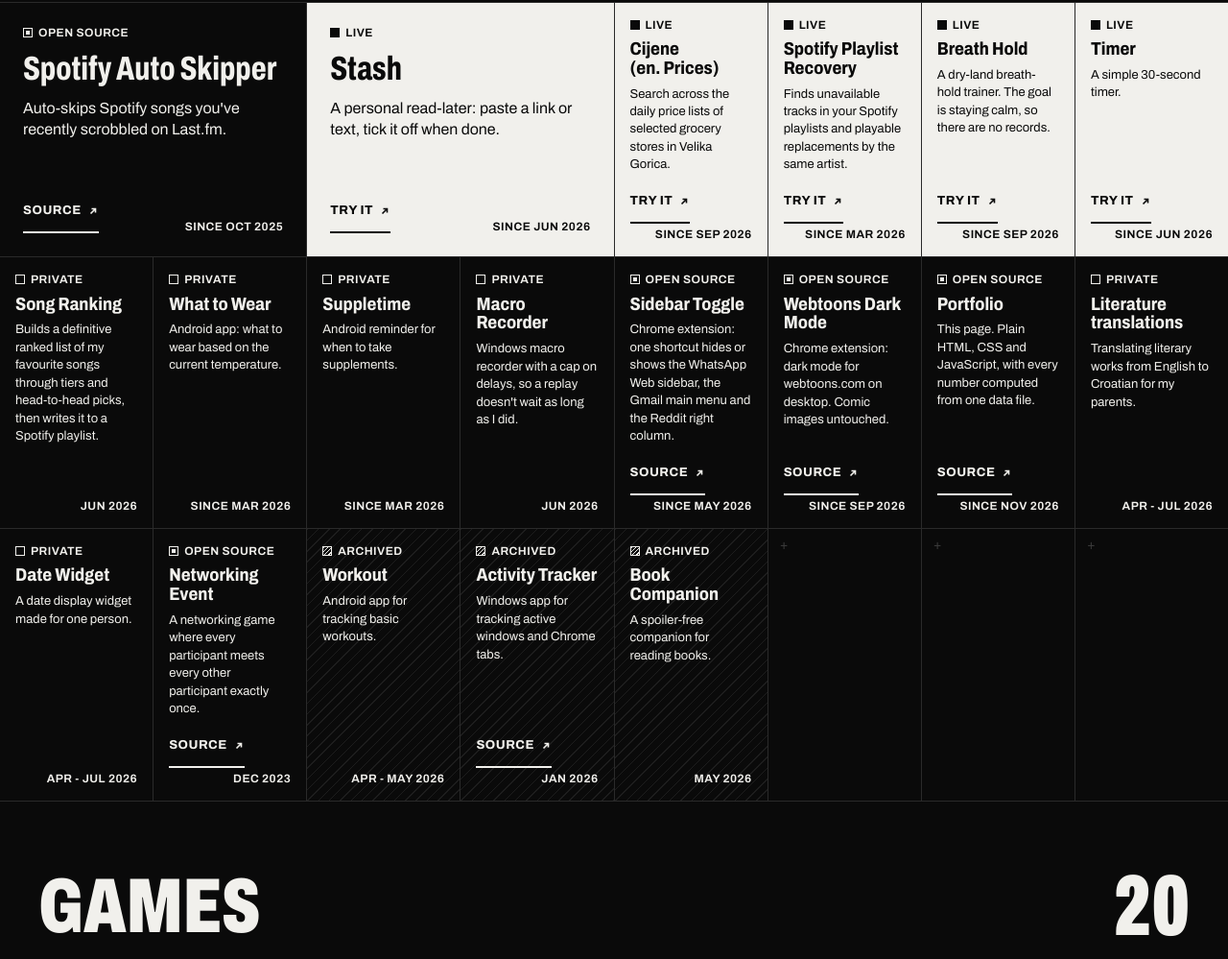
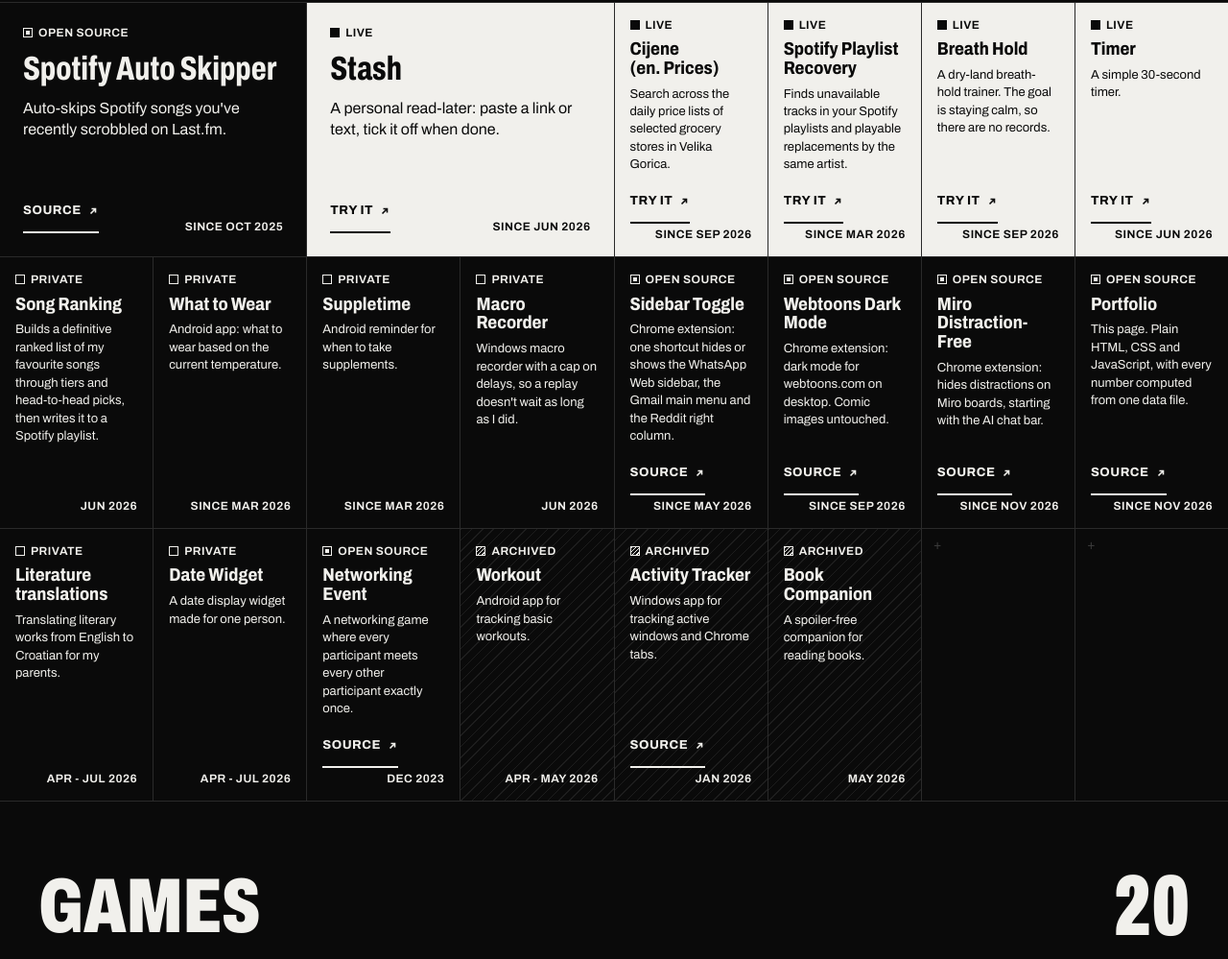
Before and after one commit to Vatroslav/Vatroslav.github.io, a plain HTML site: page index.html in a window 1280 px wide. Shown: the part 2800-3799 px from the top of the page at 96% size. Drawn offline with Linux system fonts and the light colour scheme.

Commit message:
Add Miro Distraction-Free to After hours
Co-Authored-By: Claude Opus 5.5 <noreply@anthropic.com>

```diff
--- a/data/projects.js
+++ b/data/projects.js
@@ -418,6 +418,15 @@ window.PORTFOLIO = {
             "url": "https://github.com/Vatroslav/webtoons-dark-mode"
           },
           {
+            "name": "Miro Distraction-Free",
+            "description": "Chrome extension: hides distractions on Miro boards, starting with the AI chat bar.",
+            "status": "open-source",
+            "started": "2026-11",
+            "lastWorked": "2026-11",
+            "active": true,
+            "url": "https://github.com/Vatroslav/miro-distraction-free"
+          },
+          {
             "name": "Portfolio",
             "description": "This page. Plain HTML, CSS and JavaScript, with every number computed from one data file.",
             "status": "open-source",
--- a/index.html
+++ b/index.html
@@ -98,6 +98,7 @@
         <li><a target="_blank" rel="noopener" href="https://vatroslav.github.io/timer/">Timer</a></li>
         <li><a target="_blank" rel="noopener" href="https://github.com/Vatroslav/sidebar-toggle">Sidebar Toggle</a></li>
         <li><a target="_blank" rel="noopener" href="https://github.com/Vatroslav/webtoons-dark-mode">Webtoons Dark Mode</a></li>
+        <li><a target="_blank" rel="noopener" href="https://github.com/Vatroslav/miro-distraction-free">Miro Distraction-Free</a></li>
         <li><a target="_blank" rel="noopener" href="https://github.com/Vatroslav/Vatroslav.github.io">Portfolio</a></li>
         <li><a target="_blank" rel="noopener" href="https://github.com/Vatroslav/networking-event">Networking Event</a></li>
         <li><a target="_blank" rel="noopener" href="https://vatroslav.itch.io/lro">Left-Right-Onwards</a></li>
```
